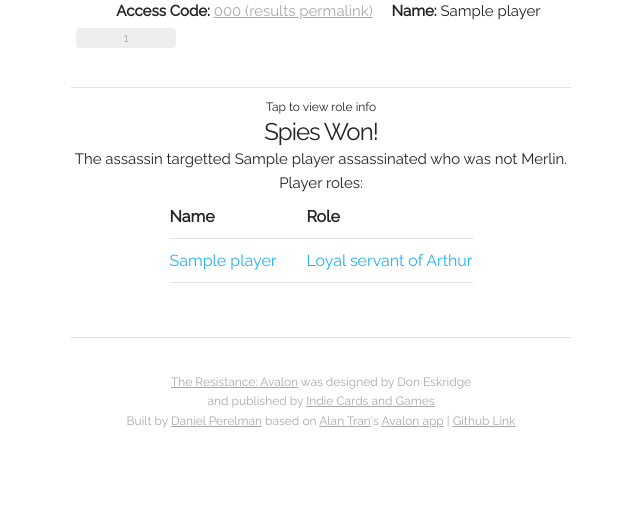
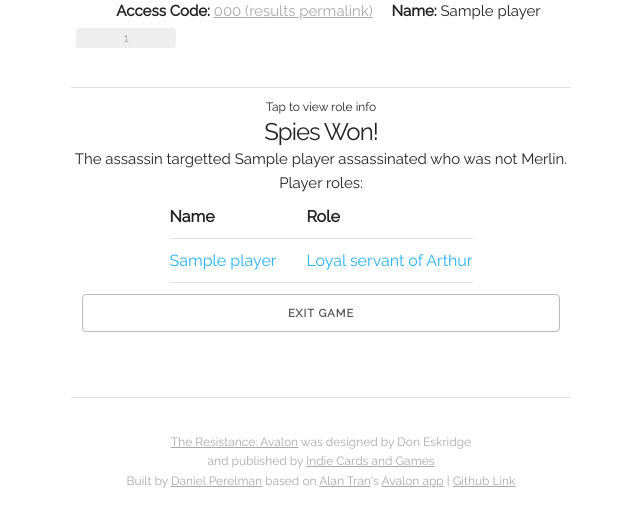
Before and after one commit to dperelman/avalon-django, a Django app: template avalon/avalon_game/templates/end.html in a window 1280 px wide. Shown: the part 65-592 px from the top of the page, without its empty margins (319-959 px from the left). Run offline with Django 3.2, Linux system fonts and the light colour scheme; tables that the repository leaves empty hold one stand-in row (values such as "Sample post"); the template is opened without the code that fills it: values that come from a table or form of the project are taken from there, most other values are stand-ins (such as "Sample title", 1, 10 or a date in 2020).

Commit message:
Add "Exit game" button on end game page so there's a way to get back to the entrance page of the game.

```diff
--- a/avalon/avalon_game/templates/end.html
+++ b/avalon/avalon_game/templates/end.html
@@ -27,6 +27,10 @@
     </table>
   </p>
 </div>
+
+<div class="button-container">
+    <a href="{% url 'index' %}" class="button" id="button-home">Exit game</a>
+</div>
 {% endblock %}
 
 {% block game_refresh %}{% endblock %}
```
